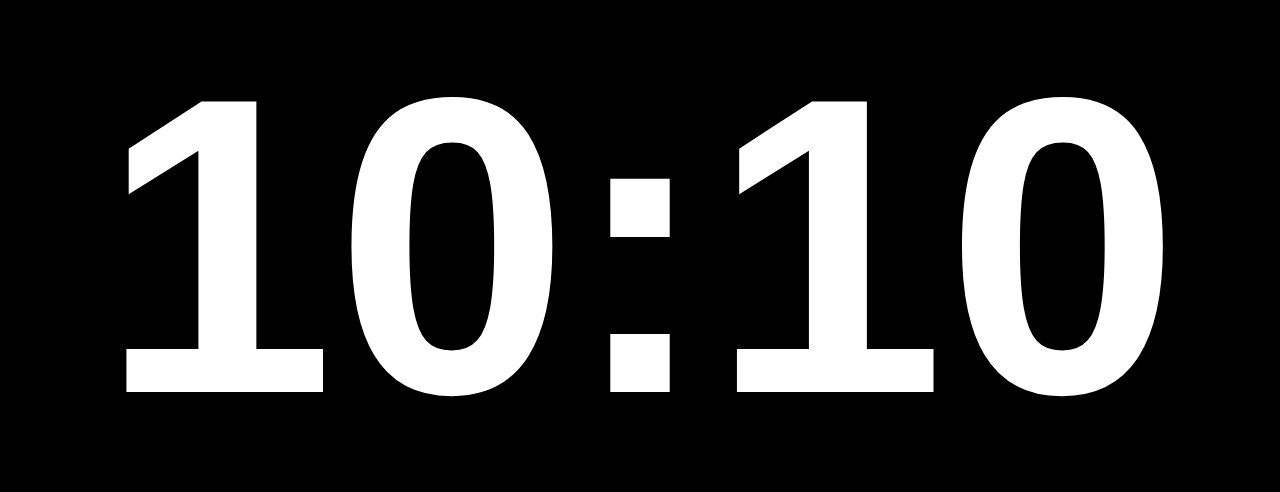
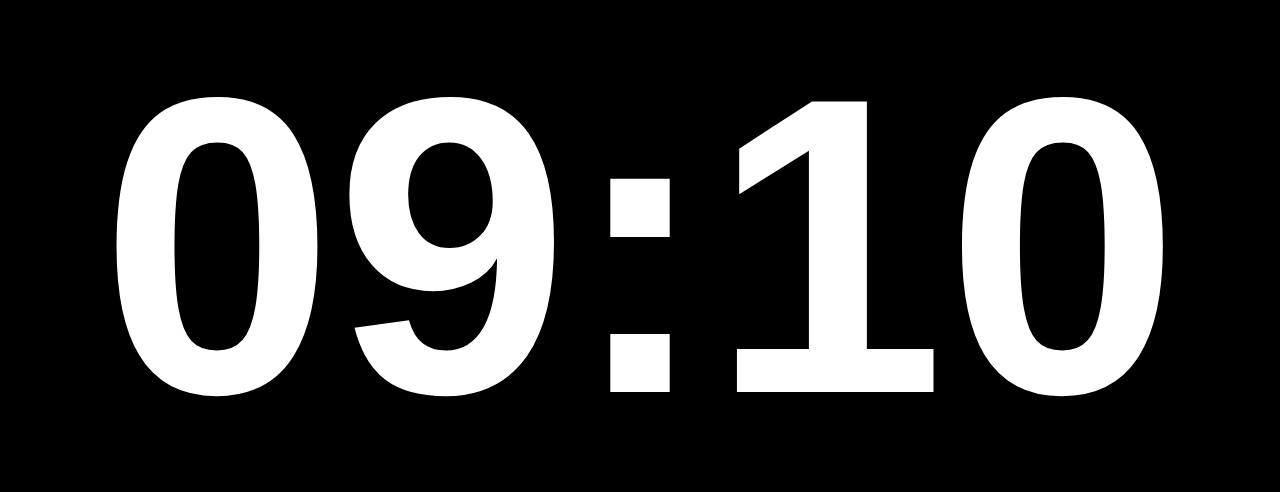
Before and after one commit to SaH-Sage/SaH, a plain HTML site: page index.html in a window 1280 px wide. Shown: the part 154-646 px from the top of the page. Drawn offline with Linux system fonts and the light colour scheme.

Commit message:
Update index.html

```diff
--- a/index.html
+++ b/index.html
@@ -7,7 +7,7 @@
 </head>
 <body>
     <main>
-        <h1>10:10</h1>
+        <h1>09:10</h1>
     </main>
 </body>
 </body>
```
